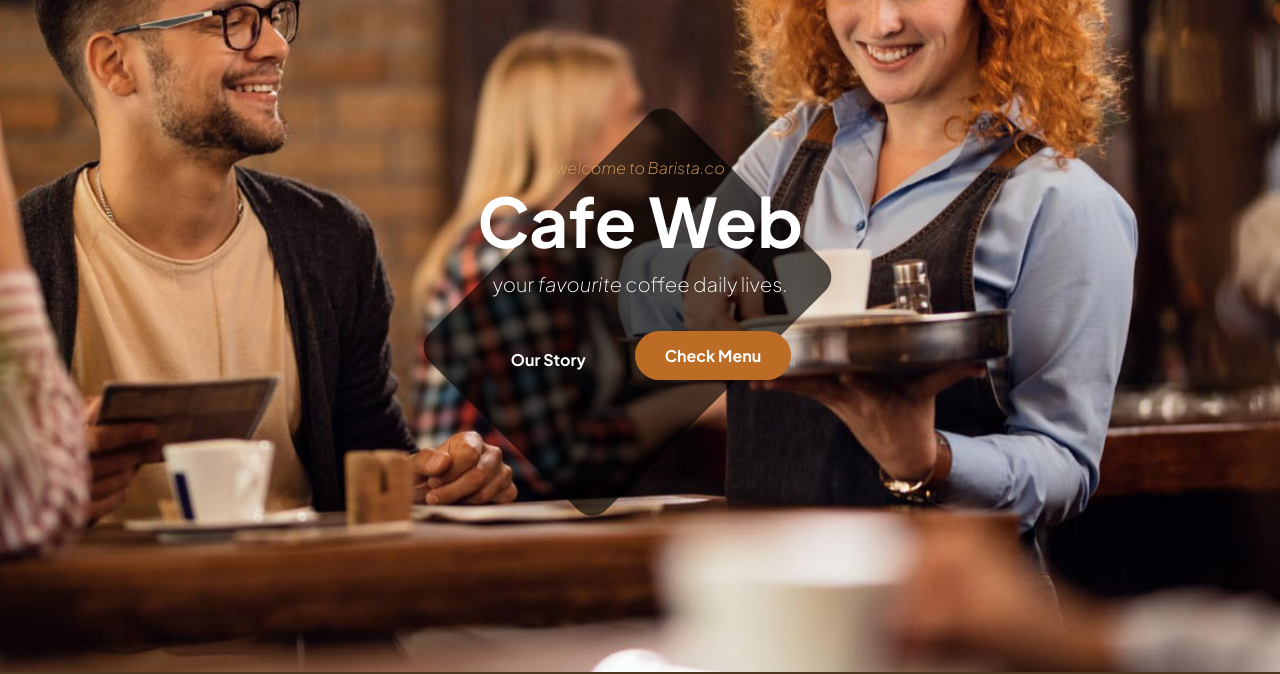
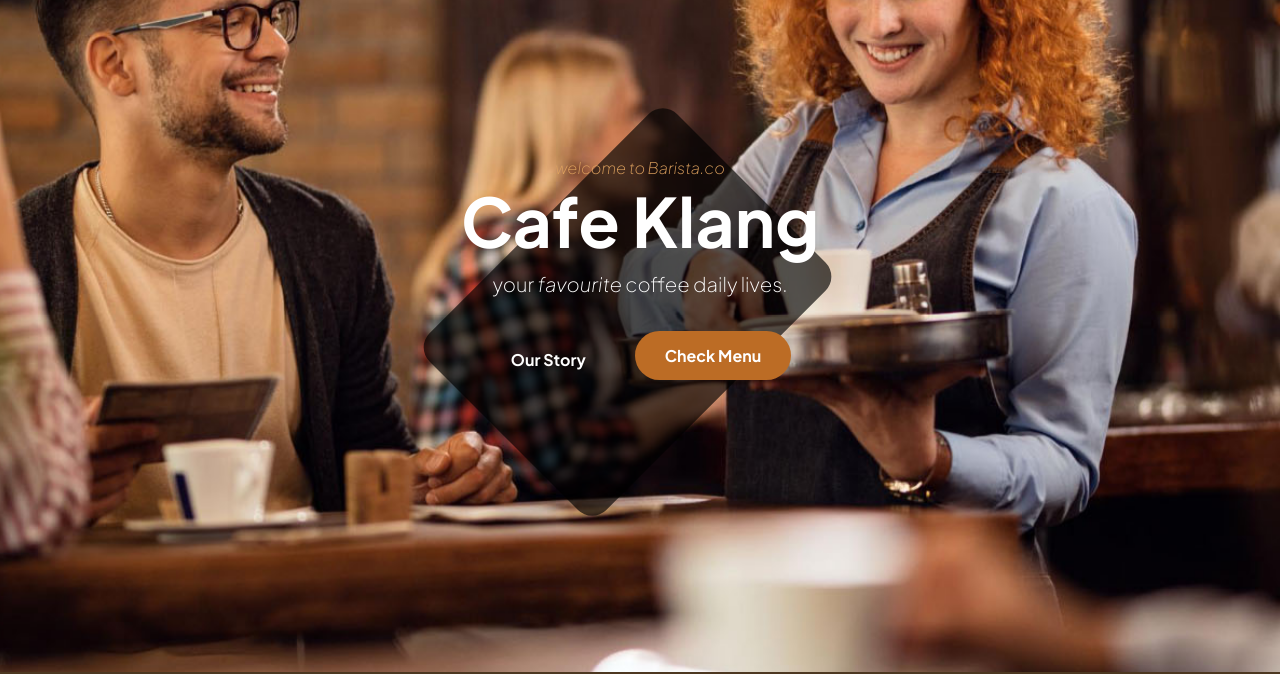
Before and after one commit to Aditya-1405/demo-repo, a plain HTML site: page docker/index.html in a window 1280 px wide. Shown: the part 128-802 px from the top of the page. Drawn offline with Linux system fonts and the light colour scheme.

Commit message:
changed title

```diff
--- a/docker/index.html
+++ b/docker/index.html
@@ -91,7 +91,7 @@ Bootstrap 5 HTML CSS Template
                             <div class="col-lg-6 col-12 mx-auto">
                                 <em class="small-text">welcome to Barista.co</em>
 
-                                <h1>Cafe Web</h1>
+                                <h1>Cafe Klang</h1>
 
                                 <p class="text-white mb-4 pb-lg-2">
                                     your <em>favourite</em> coffee daily lives.
```
